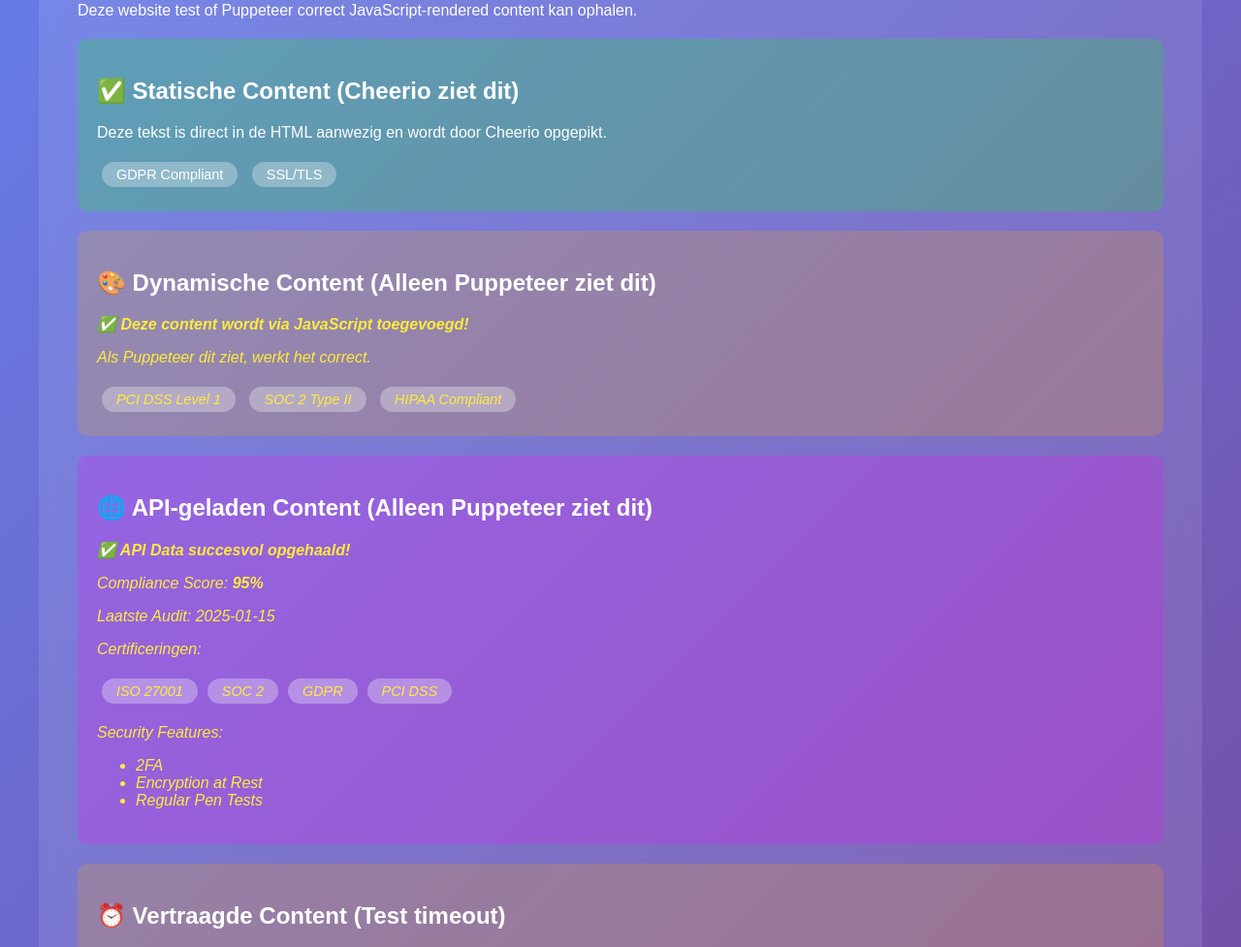
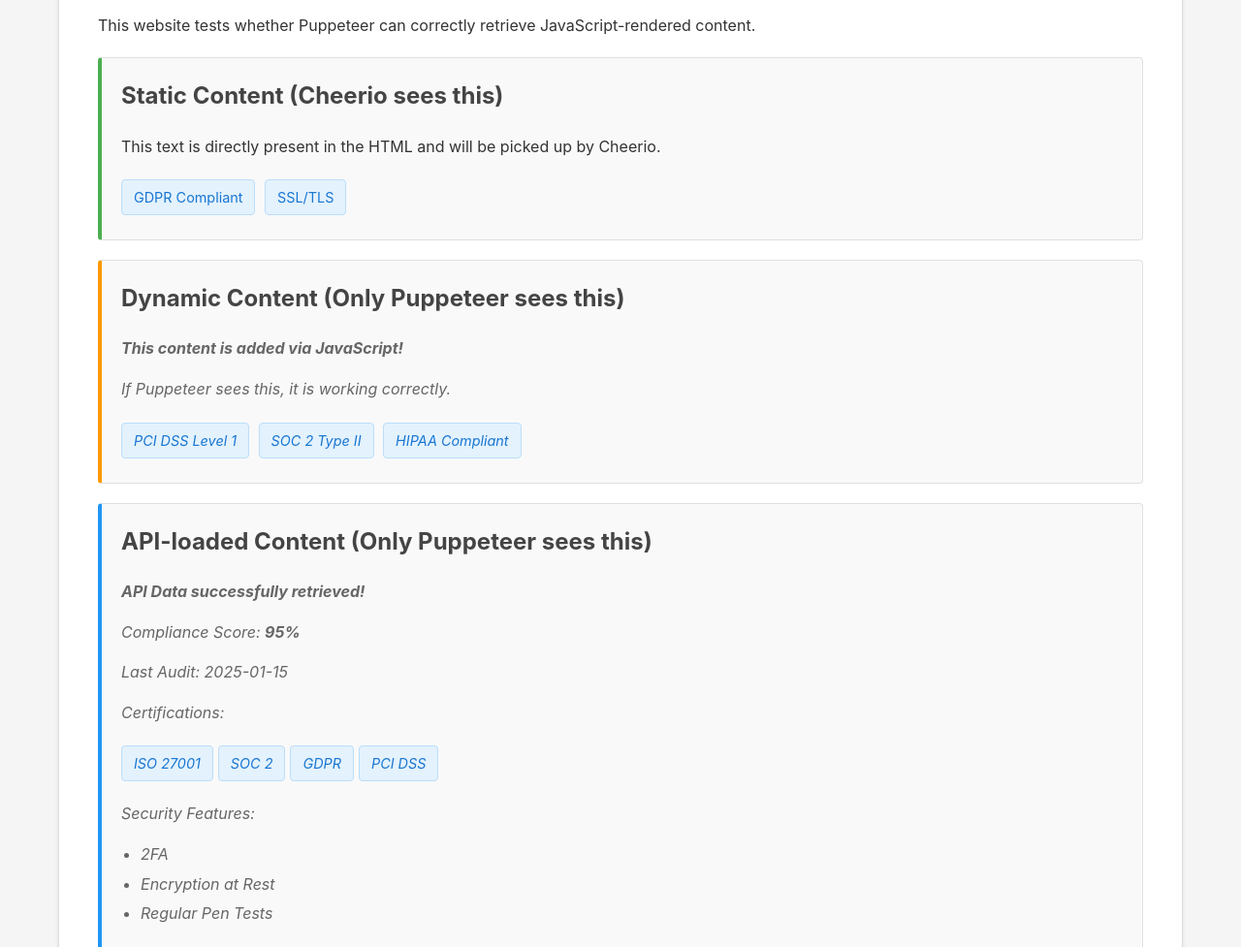
Before and after one commit to Thimovw/puppeteertest, a plain HTML site: page index.html in a window 1280 px wide. Shown: the part 168-1145 px from the top of the page at 97% size. Drawn offline with Linux system fonts and the light colour scheme.

Commit message:
changed layout

```diff
--- a/index.html
+++ b/index.html
@@ -1,106 +1,135 @@
 <!DOCTYPE html>
-<html lang="nl">
+<html lang="en">
 <head>
     <meta charset="UTF-8">
     <meta name="viewport" content="width=device-width, initial-scale=1.0">
-    <meta name="description" content="Test website voor Puppeteer scanning">
-    <title>Puppeteer Test Website - Trustmark</title>
+    <meta name="description" content="Test website for Puppeteer scanning">
+    <title>Test Website - Puppeteer Testing</title>
     <style>
+        * {
+            box-sizing: border-box;
+        }
         body {
-            font-family: Arial, sans-serif;
+            font-family: -apple-system, BlinkMacSystemFont, 'Segoe UI', Roboto, Oxygen, Ubuntu, Cantarell, sans-serif;
             max-width: 1200px;
             margin: 0 auto;
             padding: 20px;
-            background: linear-gradient(135deg, #667eea 0%, #764ba2 100%);
-            color: white;
+            background-color: #f5f5f5;
+            color: #333;
+            line-height: 1.6;
         }
         .container {
-            background: rgba(255, 255, 255, 0.1);
-            backdrop-filter: blur(10px);
-            border-radius: 20px;
+            background: #ffffff;
+            border: 1px solid #e0e0e0;
+            border-radius: 8px;
             padding: 40px;
             margin: 20px 0;
+            box-shadow: 0 2px 4px rgba(0,0,0,0.1);
         }
         h1 {
-            font-size: 2.5em;
+            font-size: 2em;
             margin-bottom: 10px;
+            color: #222;
+            border-bottom: 2px solid #e0e0e0;
+            padding-bottom: 10px;
+        }
+        h2 {
+            font-size: 1.5em;
+            margin-top: 0;
+            color: #444;
         }
         .static-content {
-            background: rgba(0, 255, 0, 0.2);
+            background: #f9f9f9;
+            border: 1px solid #e0e0e0;
+            border-left: 4px solid #4caf50;
             padding: 20px;
-            border-radius: 10px;
+            border-radius: 4px;
             margin: 20px 0;
         }
         .dynamic-content {
-            background: rgba(255, 165, 0, 0.2);
+            background: #f9f9f9;
+            border: 1px solid #e0e0e0;
+            border-left: 4px solid #ff9800;
             padding: 20px;
-            border-radius: 10px;
+            border-radius: 4px;
             margin: 20px 0;
             min-height: 100px;
         }
         .api-content {
-            background: rgba(255, 0, 255, 0.2);
+            background: #f9f9f9;
+            border: 1px solid #e0e0e0;
+            border-left: 4px solid #2196f3;
             padding: 20px;
-            border-radius: 10px;
+            border-radius: 4px;
             margin: 20px 0;
             min-height: 100px;
         }
         .loading {
-            color: #ffeb3b;
+            color: #666;
             font-style: italic;
         }
         .badge {
             display: inline-block;
-            background: rgba(255, 255, 255, 0.3);
-            padding: 5px 15px;
-            border-radius: 20px;
-            margin: 5px;
+            background: #e3f2fd;
+            color: #1976d2;
+            padding: 6px 12px;
+            border-radius: 4px;
+            margin: 5px 5px 5px 0;
             font-size: 0.9em;
+            border: 1px solid #bbdefb;
         }
         footer {
             text-align: center;
             margin-top: 40px;
             padding-top: 20px;
-            border-top: 1px solid rgba(255, 255, 255, 0.3);
+            border-top: 1px solid #e0e0e0;
+            color: #666;
         }
         a {
-            color: #ffeb3b;
+            color: #1976d2;
             text-decoration: none;
         }
         a:hover {
             text-decoration: underline;
         }
+        ul {
+            margin: 10px 0;
+            padding-left: 20px;
+        }
+        li {
+            margin: 5px 0;
+        }
     </style>
 </head>
 <body>
     <div class="container">
-        <h1>🎭 Puppeteer Test Website</h1>
-        <p>Deze website test of Puppeteer correct JavaScript-rendered content kan ophalen.</p>
+        <h1>Puppeteer Test Website</h1>
+        <p>This website tests whether Puppeteer can correctly retrieve JavaScript-rendered content.</p>
 
-        <!-- STATIC CONTENT: Zichtbaar voor Cheerio -->
+        <!-- STATIC CONTENT: Visible to Cheerio -->
         <div class="static-content">
-            <h2>✅ Statische Content (Cheerio ziet dit)</h2>
-            <p>Deze tekst is direct in de HTML aanwezig en wordt door Cheerio opgepikt.</p>
+            <h2>Static Content (Cheerio sees this)</h2>
+            <p>This text is directly present in the HTML and will be picked up by Cheerio.</p>
             <div class="badge">GDPR Compliant</div>
             <div class="badge">SSL/TLS</div>
         </div>
 
-        <!-- DYNAMIC CONTENT: Alleen zichtbaar voor Puppeteer -->
+        <!-- DYNAMIC CONTENT: Only visible to Puppeteer -->
         <div class="dynamic-content">
-            <h2>🎨 Dynamische Content (Alleen Puppeteer ziet dit)</h2>
-            <div id="js-rendered" class="loading">⏳ Laden via JavaScript...</div>
+            <h2>Dynamic Content (Only Puppeteer sees this)</h2>
+            <div id="js-rendered" class="loading">Loading via JavaScript...</div>
         </div>
 
-        <!-- API CONTENT: Simuleert API calls -->
+        <!-- API CONTENT: Simulates API calls -->
         <div class="api-content">
-            <h2>🌐 API-geladen Content (Alleen Puppeteer ziet dit)</h2>
-            <div id="api-data" class="loading">⏳ Ophalen via API...</div>
+            <h2>API-loaded Content (Only Puppeteer sees this)</h2>
+            <div id="api-data" class="loading">Fetching via API...</div>
         </div>
 
         <!-- DELAYED CONTENT: Test timeouts -->
         <div class="dynamic-content">
-            <h2>⏰ Vertraagde Content (Test timeout)</h2>
-            <div id="delayed-content" class="loading">⏳ Verschijnt na 2 seconden...</div>
+            <h2>Delayed Content (Test timeout)</h2>
+            <div id="delayed-content" class="loading">Appears after 2 seconds...</div>
         </div>
 
         <footer>
@@ -110,24 +139,24 @@
                 <a href="/security">Security</a> |
                 <a href="/terms">Terms of Service</a>
             </p>
-            <p>© 2025 Trustmark Test Website</p>
+            <p>© 2025 Test Website</p>
         </footer>
     </div>
 
     <script>
-        // Simuleer JavaScript-rendered content (direct)
+        // Simulate JavaScript-rendered content (direct)
         setTimeout(() => {
             document.getElementById('js-rendered').innerHTML = `
-                <p><strong>✅ Deze content wordt via JavaScript toegevoegd!</strong></p>
-                <p>Als Puppeteer dit ziet, werkt het correct.</p>
+                <p><strong>This content is added via JavaScript!</strong></p>
+                <p>If Puppeteer sees this, it is working correctly.</p>
                 <div class="badge">PCI DSS Level 1</div>
                 <div class="badge">SOC 2 Type II</div>
                 <div class="badge">HIPAA Compliant</div>
             `;
         }, 500);
 
-        // Data wordt geladen vanuit extern JSON bestand - Cheerio kan dit niet ophalen
-        // Alleen Puppeteer (met JavaScript) kan dit bestand ophalen via fetch()
+        // Data is loaded from external JSON file - Cheerio cannot retrieve this
+        // Only Puppeteer (with JavaScript) can retrieve this file via fetch()
         setTimeout(() => {
             fetch('data-config.json')
                 .then(response => {
@@ -137,10 +166,10 @@
                 .then(data => {
                     const apiData = data.compliance;
                     document.getElementById('api-data').innerHTML = `
-                        <p><strong>✅ API Data succesvol opgehaald!</strong></p>
+                        <p><strong>API Data successfully retrieved!</strong></p>
                         <p>Compliance Score: <strong>${apiData.score}%</strong></p>
-                        <p>Laatste Audit: ${apiData.lastAudit}</p>
-                        <p>Certificeringen:</p>
+                        <p>Last Audit: ${apiData.lastAudit}</p>
+                        <p>Certifications:</p>
                         ${apiData.certificates.map(cert => `<div class="badge">${cert}</div>`).join('')}
                         <p>Security Features:</p>
                         <ul>
@@ -151,14 +180,14 @@
                 .catch(err => {
                     console.error('Error loading data:', err);
                     document.getElementById('api-data').innerHTML = `
-                        <p><strong>⚠️ API Data kon niet worden opgehaald</strong></p>
+                        <p><strong>Error: API Data could not be retrieved</strong></p>
                     `;
                 });
         }, 1000);
 
-        // Vertraagde content (test timeout handling)
-        // Data wordt geladen vanuit extern JSON bestand - Cheerio kan dit niet ophalen
-        // Alleen Puppeteer (met JavaScript) kan dit bestand ophalen via fetch()
+        // Delayed content (test timeout handling)
+        // Data is loaded from external JSON file - Cheerio cannot retrieve this
+        // Only Puppeteer (with JavaScript) can retrieve this file via fetch()
         setTimeout(() => {
             fetch('data-config.json')
                 .then(response => {
@@ -168,22 +197,22 @@
                 .then(data => {
                     const certificates = data.delayed.certificates;
                     document.getElementById('delayed-content').innerHTML = `
-                        <p><strong>✅ Vertraagde content geladen!</strong></p>
-                        <p>Deze content verschijnt na 2 seconden. Als Puppeteer dit ziet, wacht het correct op network idle.</p>
+                        <p><strong>Delayed content loaded!</strong></p>
+                        <p>This content appears after 2 seconds. If Puppeteer sees this, it correctly waits for network idle.</p>
                         ${certificates.map(cert => `<div class="badge">${cert}</div>`).join('')}
                     `;
                 })
                 .catch(err => {
                     console.error('Error loading data:', err);
                     document.getElementById('delayed-content').innerHTML = `
-                        <p><strong>⚠️ Content kon niet worden geladen</strong></p>
+                        <p><strong>Error: Content could not be loaded</strong></p>
                     `;
                 });
         }, 2000);
 
-        // Log naar console (captureConsole test)
-        console.log('🎭 Puppeteer Test: JavaScript is uitgevoerd!');
-        console.log('✅ Console logging werkt correct');
+        // Log to console (captureConsole test)
+        console.log('Puppeteer Test: JavaScript executed!');
+        console.log('Console logging works correctly');
     </script>
 </body>
 </html>
```
